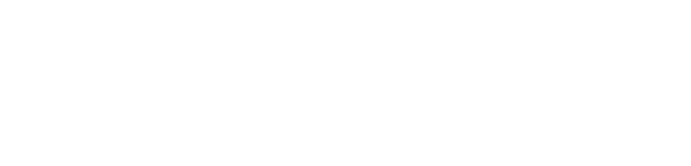
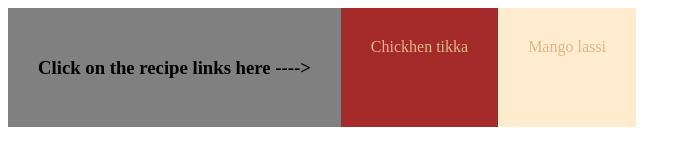
Before and after one commit to salinkhadka/odin-recipes, a plain HTML site: page index.html in a window 1280 px wide. Shown: the whole page, without its empty margins (0-691 px from the left). Drawn offline with Linux system fonts and the light colour scheme.

Commit message:
completed everything

```diff
--- /dev/null
+++ b/c1.css
@@ -0,0 +1,28 @@
+#container
+{
+    display: flex;
+
+}
+#heading
+{
+    color: black;
+    padding: 30px;
+
+}
+a
+{
+    text-decoration: none;
+    color: burlywood;
+
+}
+#link1
+{
+    padding: 30px;
+    background-color: brown;
+}
+
+#link2
+{
+    padding: 30px;
+    background-color: blanchedalmond;
+}
--- a/index.html
+++ b/index.html
@@ -1,6 +1,23 @@
 <!DOCTYPE html>
 <html>
     <head>
-        <title></title>
+        <link rel="stylesheet" href="c1.css">
+        <title>recipe</title>
     </head>
+<body>
+        <div id="container">
+            <div id="heading" style="background: gray;">
+                <h3>Click on the recipe links here ----></h3>
+            </div>
+            <div id="link1">
+                <a href="https://www.allrecipes.com/chickpea-tikka-masala-recipe-7497387" target="_blank" rel="linking chickhen tikka masala recipie">Chickhen tikka</a>
+
+            </div>
+            <div id="link2">
+                <a href="https://www.allrecipes.com/recipe/264349/my-mango-lassi/" target="_blank" rel="linking chickhen tikka masala recipie">Mango lassi</a>
+
+            </div>
+
+        </div>
+</body>
 </html>
```
